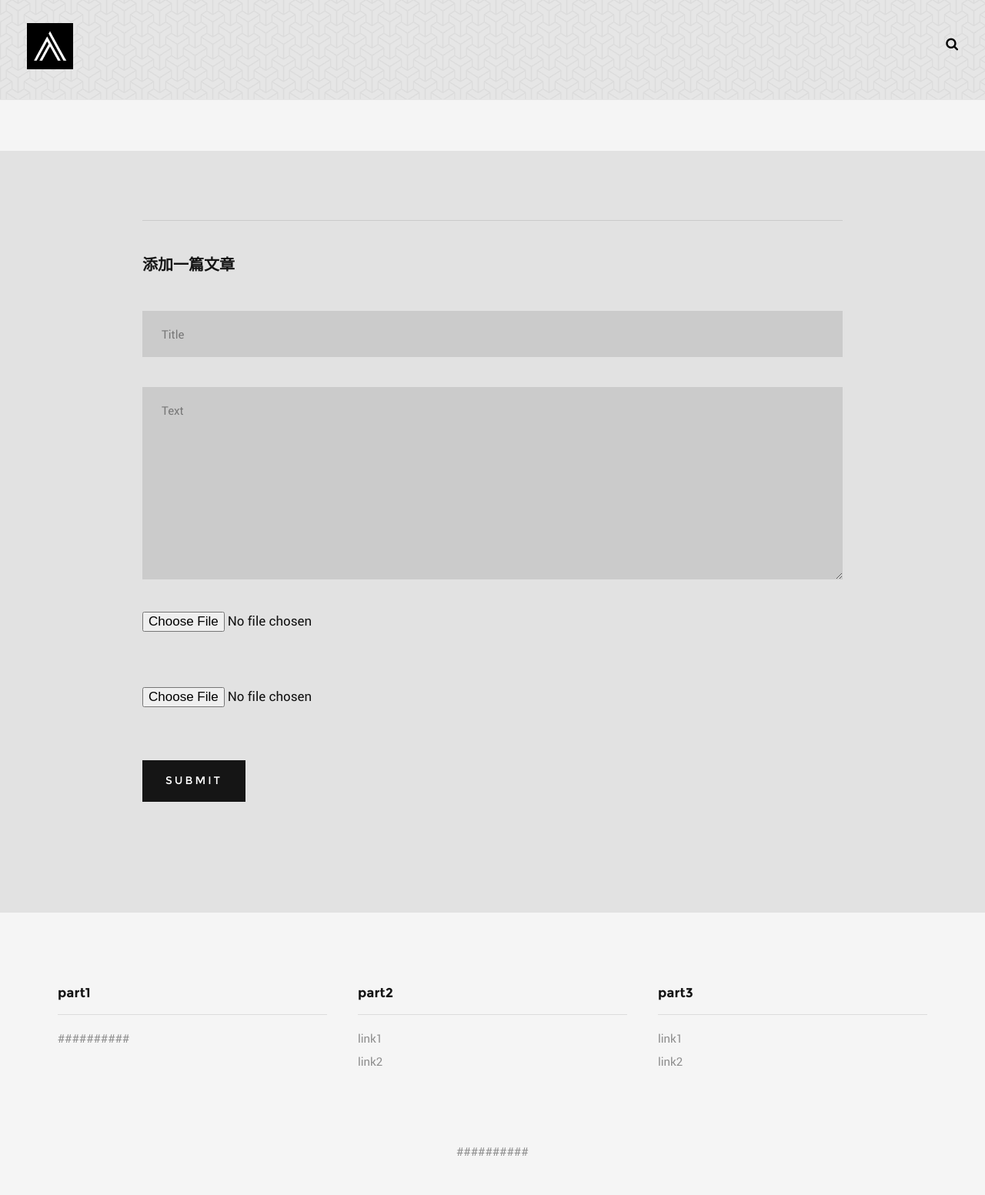
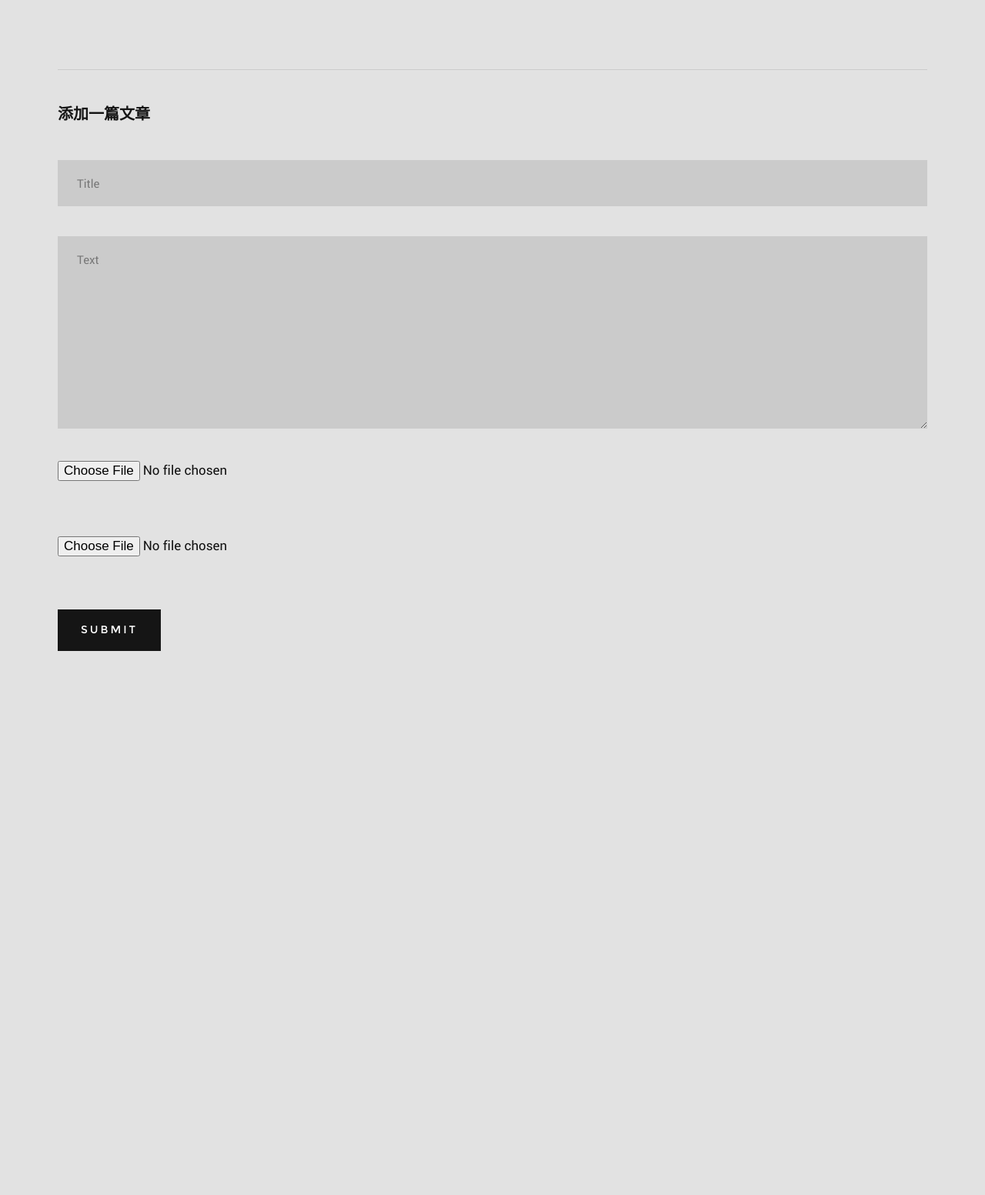
Before and after one commit to Heming0425/Website_Bungakushojo, a Flask app: page /upload in a window 1280 px wide. Shown: the whole page at 77% size. After the commit the page ends 846 px from the top, so only its background shows below. Run offline with Flask 2, Linux system fonts and the light colour scheme; some libraries are stand-ins or nearby versions.

Commit message:
文件上传的模板更改

```diff
--- a/app/templates/upload.html
+++ b/app/templates/upload.html
@@ -28,80 +28,8 @@
 </head>
 
 
-<body id="top">
-
-    <header class="short-header">
-        <div class="gradient-block"></div>
-
-        <div class="row header-content">
-
-            <!--首页logo标志-->
-            <div class="logo">
-                <a href="#">Home</a>
-            </div>
-
-            <!--导航栏设置
-	   	<nav id="main-nav-wrap">
-			<ul class="main-navigation sf-menu">
-					<li class="current"><a href="index.html" title="">Home</a></li>
-					<li class="has-children">
-						<a href="category.html" title="">Categories</a>
-						<ul class="sub-menu">
-			            <li><a href="category.html">Wordpress</a></li>
-			            <li><a href="category.html">HTML</a></li>
-			            <li><a href="category.html">Photography</a></li>
-			            <li><a href="category.html">UI</a></li>
-			            <li><a href="category.html">Mockups</a></li>
-			            <li><a href="category.html">Branding</a></li>
-			         </ul>
-					</li>
-					<li class="has-children">
-						<a href="single-standard.html" title="">Blog</a>
-						<ul class="sub-menu">
-			            <li><a href="single-video.html">Video Post</a></li>
-			            <li><a href="single-audio.html">Audio Post</a></li>
-			            <li><a href="single-gallery.html">Gallery Post</a></li>
-			            <li><a href="single-standard.html">Standard Post</a></li>
-			         </ul>
-					</li>
-					<li><a href="style-guide.html" title="">Styles</a></li>
-					<li><a href="about.html" title="">About</a></li>
-					<li><a href="contact.html" title="">Contact</a></li>
-				</ul>
-			</nav>
-			-->
-
-
-
-            <!--搜索框展开-->
-            <div class="search-wrap">
-
-                <form role="search" method="get" class="search-form" action="#">
-                    <label>
-                        <span class="hide-content">Search for:</span>
-                        <input type="search" class="search-field" placeholder="Type Your Keywords" value="" name="s"
-                            title="Search for:" autocomplete="off">
-                    </label>
-                    <input type="submit" class="search-submit" value="Search">
-                </form>
-
-                <a href="#" id="close-search" class="close-btn">Close</a>
-
-            </div>
-
-            <!--图标-->
-            <div class="triggers">
-                <a class="search-trigger" href="#"><i class="fa fa-search"></i></a>
-                <!--
-				<a class="menu-toggle" href="#"><span>Menu</span></a>
-				-->
-            </div>
-
-        </div>
-
-    </header>
-
-    <section id="content-wrap" class="blog-single">
+<body>
+    <section class="blog-single">
         <div class="comments-wrap">
             <div id="comments" class="row">
                 <div class="col-full">
@@ -135,65 +63,6 @@
 
     </section>
 
-
-
-    <!-- footer -->
-    <footer>
-
-        <div class="footer-main">
-
-            <div class="row">
-
-                <div class="col-four tab-full mob-full footer-info">
-                    <h4>part1</h4>
-                    <p>##########</p>
-                </div>
-
-                <div class="col-four tab-1-3 mob-1-2 site-links">
-                    <h4>part2</h4>
-                    <ul>
-                        <li><a href="#">link1</a></li>
-                        <li><a href="#">link2</a></li>
-                    </ul>
-                </div>
-
-                <div class="col-four tab-1-3 mob-1-2 social-links">
-                    <h4>part3</h4>
-                    <ul>
-                        <li><a href="#">link1</a></li>
-                        <li><a href="#">link2</a></li>
-                    </ul>
-                </div>
-
-            </div>
-        </div>
-
-
-        <!--copyright-->
-        <div class="footer-bottom">
-            <div class="row">
-
-                <div class="col-twelve">
-                    <div class="copyright">
-                        <span>##########</span>
-                    </div>
-
-                    <!--返回顶层-->
-                    <div id="go-top">
-                        <a class="smoothscroll" title="Back to Top" href="#top"><i class="icon icon-arrow-up"></i></a>
-                    </div>
-                </div>
-
-            </div>
-        </div>
-
-    </footer>
-
-    <div id="preloader">
-        <div id="loader"></div>
-    </div>
-
-    <!--js-->
     <script src="{{url_for('static',filename='js/jquery-2.1.3.min.js')}}"></script>
     <script src="{{url_for('static',filename='js/plugins.js')}}"></script>
     <script src="{{url_for('static',filename='js/jquery.appear.js')}}"></script>
```
